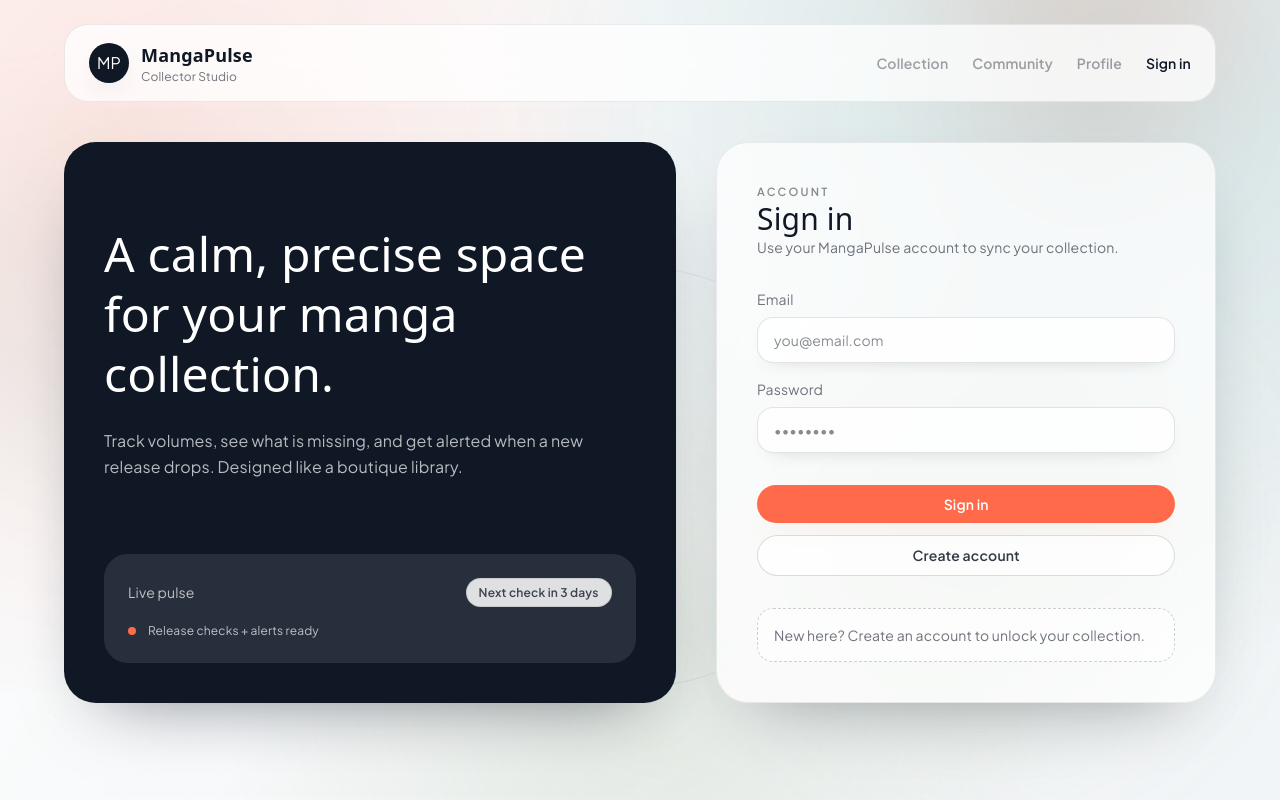
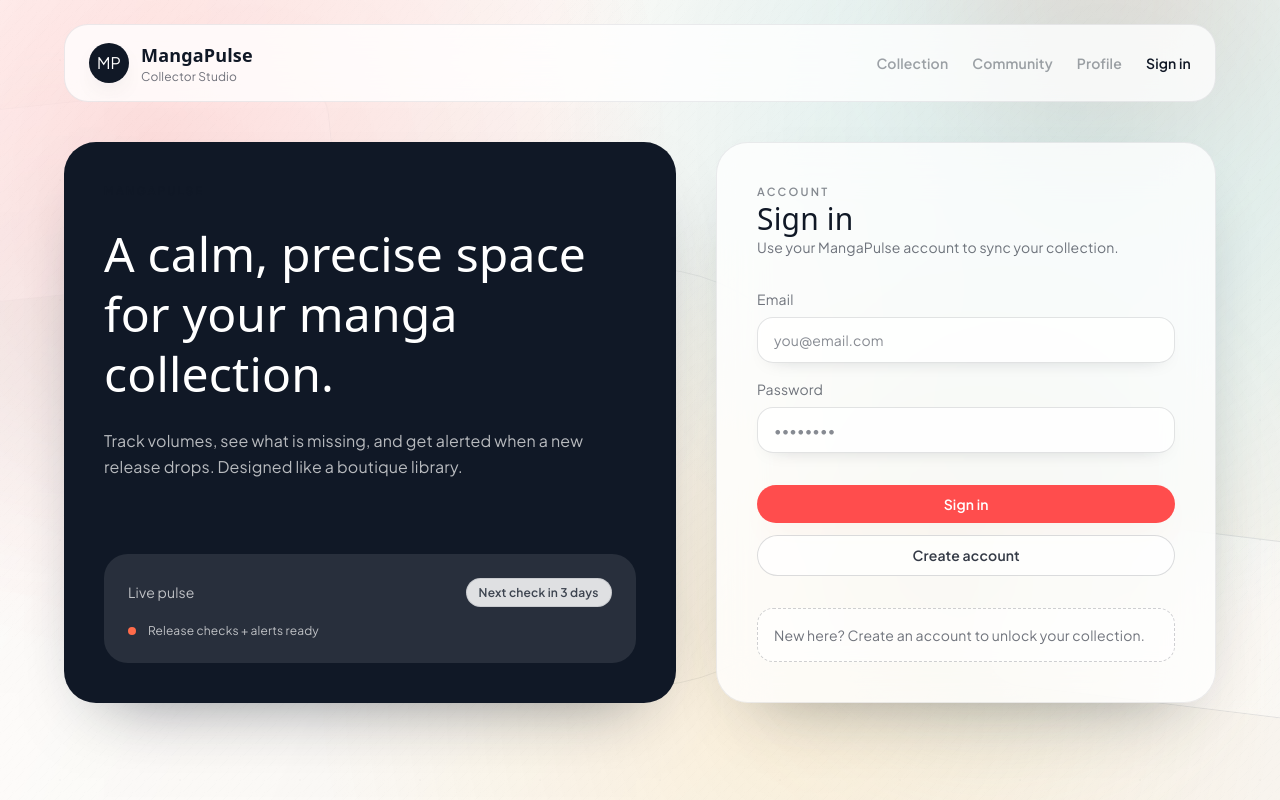
Before and after one commit to jshvth/MangaPulse, a React (Vite) app in the folder frontend/: page / in a window 1280 px wide. Built offline with nearby package versions, Linux system fonts and the light colour scheme; no server answers; a web font is replaced by a local one.

Commit message:
style: refresh manga-inspired background

```diff
--- a/frontend/src/components/BackgroundDecor.tsx
+++ b/frontend/src/components/BackgroundDecor.tsx
@@ -5,6 +5,8 @@ export function BackgroundDecor() {
       <div className="orb absolute top-40 -left-24 h-80 w-80 rounded-full bg-teal/20 blur-3xl" />
       <div className="orb orb-slow absolute bottom-16 right-24 h-96 w-96 rounded-full bg-moss/20 blur-3xl" />
       <div className="absolute left-1/2 top-1/3 h-[420px] w-[420px] -translate-x-1/2 rounded-full border border-ink/10" />
+      <div className="absolute -left-20 top-24 h-48 w-[26rem] rotate-[-6deg] rounded-[40px] border border-ink/10 bg-white/40 backdrop-blur-sm" />
+      <div className="absolute -right-16 bottom-24 h-44 w-[22rem] rotate-[7deg] rounded-[36px] border border-ink/10 bg-white/35 backdrop-blur-sm" />
     </div>
   );
 }
--- a/frontend/src/index.css
+++ b/frontend/src/index.css
@@ -3,15 +3,15 @@
 
 :root {
   color-scheme: light;
-  --canvas: #f2f5f7;
+  --canvas: #f8f4ee;
   --ink: #101826;
-  --accent: #ff6b4a;
-  --accent-soft: #ffd6c4;
-  --teal: #2f7f7a;
-  --moss: #8aa07a;
-  --haze: #e8eef2;
-  --mist: #f7fafb;
-  --card: rgba(255, 255, 255, 0.75);
+  --accent: #ff4d4d;
+  --accent-soft: #ffe2d9;
+  --teal: #2fb7c5;
+  --moss: #f5c04e;
+  --haze: #ebe2d8;
+  --mist: #fbfaf7;
+  --card: rgba(255, 255, 255, 0.78);
 }
 
 body {
@@ -139,10 +139,10 @@ body::before {
   position: fixed;
   inset: 0;
   background:
-    radial-gradient(circle at 10% 20%, rgba(255, 107, 74, 0.16), transparent 42%),
-    radial-gradient(circle at 85% 12%, rgba(47, 127, 122, 0.18), transparent 45%),
-    radial-gradient(circle at 50% 85%, rgba(138, 160, 122, 0.18), transparent 45%),
-    linear-gradient(120deg, rgba(255, 255, 255, 0.75), rgba(255, 255, 255, 0));
+    radial-gradient(circle at 12% 18%, rgba(255, 77, 77, 0.18), transparent 40%),
+    radial-gradient(circle at 84% 14%, rgba(47, 183, 197, 0.18), transparent 42%),
+    radial-gradient(circle at 62% 86%, rgba(245, 192, 78, 0.16), transparent 46%),
+    linear-gradient(115deg, rgba(255, 255, 255, 0.82), rgba(255, 255, 255, 0));
   pointer-events: none;
   z-index: -2;
 }
@@ -151,9 +151,11 @@ body::after {
   content: '';
   position: fixed;
   inset: 0;
-  background-image: radial-gradient(rgba(16, 24, 38, 0.05) 1px, transparent 1px);
-  background-size: 110px 110px;
-  opacity: 0.3;
+  background-image:
+    radial-gradient(rgba(16, 24, 38, 0.08) 1px, transparent 1px),
+    repeating-linear-gradient(135deg, rgba(16, 24, 38, 0.04) 0 1px, transparent 1px 10px);
+  background-size: 120px 120px, 12px 12px;
+  opacity: 0.22;
   pointer-events: none;
   z-index: -1;
 }
```
